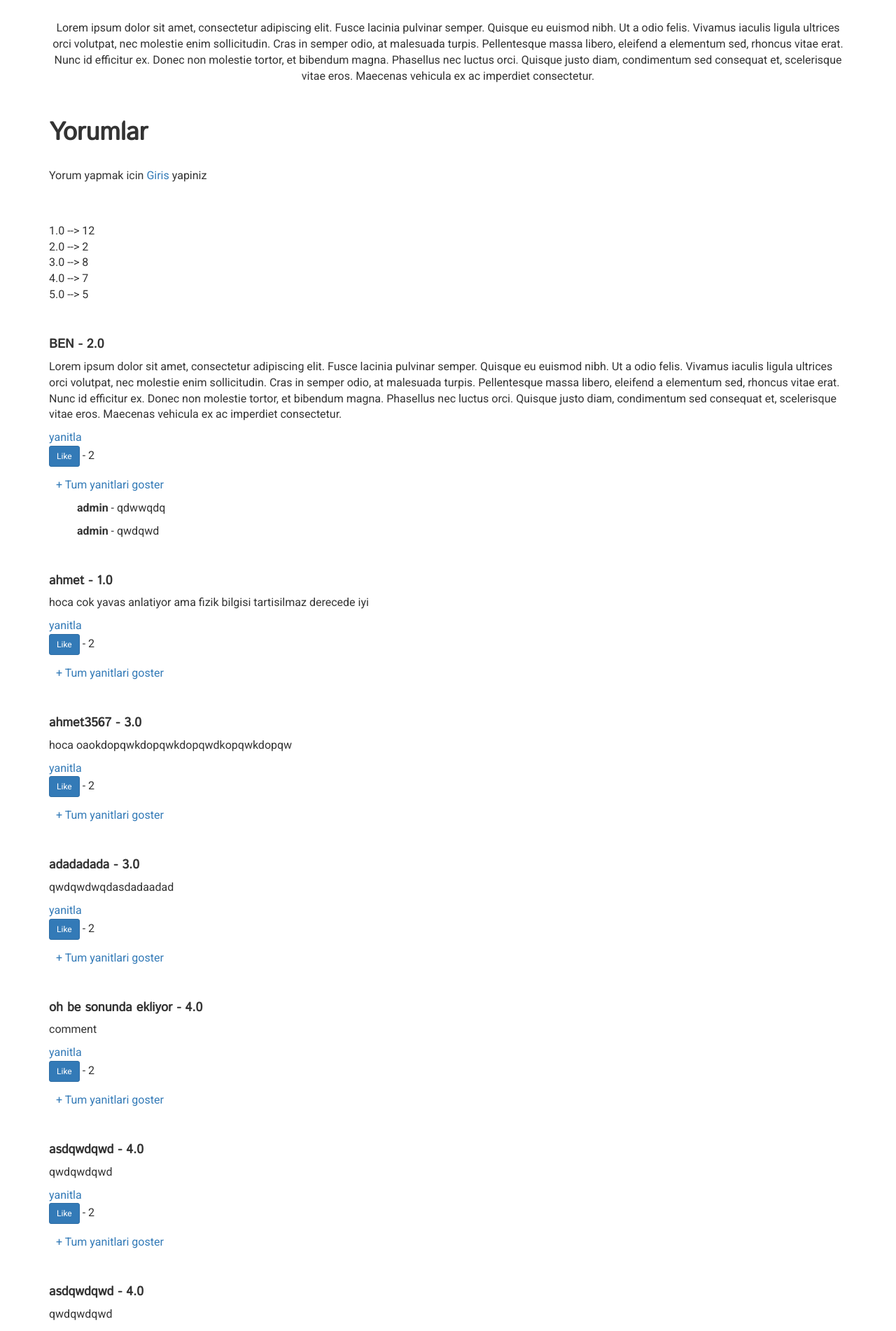
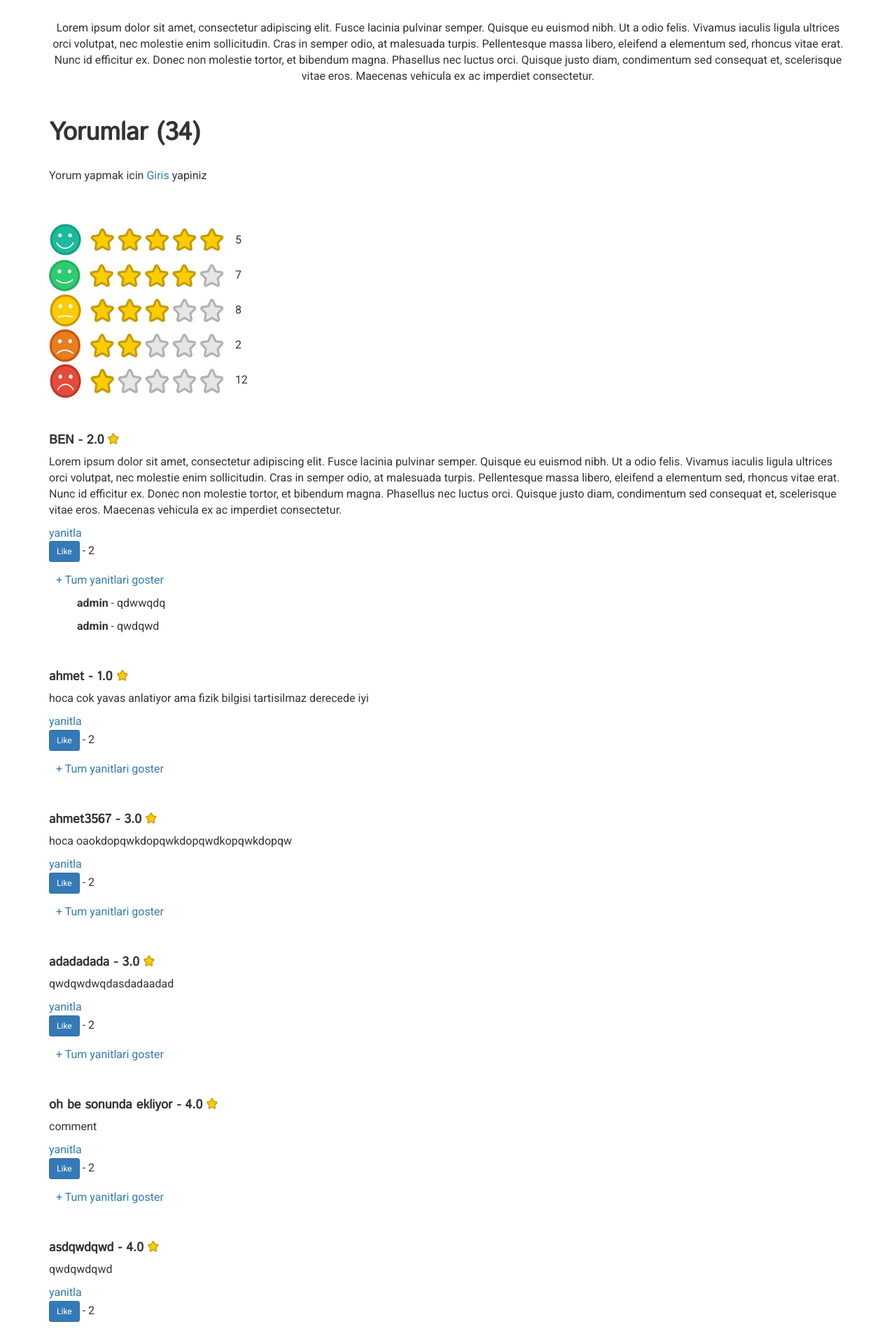
Before and after one commit to hmtcelik/hocaninotla, a Django app: page /university/faculty/depart/doctor/1/ in a window 1280 px wide. Shown: the part 695-2597 px from the top of the page at 70% size. Run offline with Django 3.2, Linux system fonts and the light colour scheme; data comes from the database, SQL or seed files in the repository; both versions use the stored data as it was after the commit; some libraries are stand-ins or nearby versions.

Commit message:
add star on comments

```diff
--- a/comment/models.py
+++ b/comment/models.py
@@ -49,7 +49,7 @@ class Comment(models.Model):
     comment_author = models.CharField(max_length=150)
     comment_body = models.TextField(max_length=1000)
     rate = models.FloatField(choices=RATE_CHOICES, null=True)
-    likes = models.ManyToManyField(User, related_name='comments')
+    likes = models.ManyToManyField(User, related_name='comments', blank=True)
 
     def total_likes(self):
         return self.likes.count()
--- a/comment/views.py
+++ b/comment/views.py
@@ -94,8 +94,16 @@ class CommentView(generic.DetailView):
             av_rates = 'No Rate'
         #-----------------------------------------------
 
+        all_comments = Comment.objects.filter(doctor=doctor).count #number of all comments
+
+        #------ like-counter --------
+        doc = get_object_or_404(Doctor, id=self.kwargs['pk'])
+        coments = Comment.objects.filter(doctor=doc)
+
+
         stuff = get_object_or_404(Comment, id=self.kwargs['pk'])
         total_likes = stuff.total_likes()
+
         arg = {'av_rates': av_rates,
                'rates1': noRate1,
                'rates2': noRate2,
@@ -104,6 +112,8 @@ class CommentView(generic.DetailView):
                'rates5': noRate5,
                'ct_recomments': self.ct,
                'total_likes': total_likes,
+               'all_comments': all_comments,
+
                }
 
         context.update(arg)
--- a/static/css/main.css
+++ b/static/css/main.css
@@ -33,7 +33,6 @@ pre {
 	background-color: e4e4e4;
 	border-radius: 10px;
 }
-
 
 
 .commentanswer {
--- a/templates/comment.html
+++ b/templates/comment.html
@@ -1,16 +1,23 @@
 {% extends 'includes/base.html' %}
+{% load static %}
 {% block title %}{{ doctor.doctor_name }}{% endblock %}
 {% block body %}
+        <style>
+                .total-rates{
+                        width: 250px;
+                        height: 50px;
+                }
+        </style>
         <div style="
 	text-align: center;
 	margin-bottom: 30px;
         ">
-                <h1>{{doctor.doctor_name}} - {{ av_rates }}</h1>
+                <h1>{{doctor.doctor_name}} - {{ av_rates }} <img src="{% static '/images/just-star.jpg/'%}" width="30px" height="35px" alt=""></h1>
                 <img src="/media/{{ doctor.doctor_pp }}" alt="doc" width="320px" height="380px" class = "doc-pp">
                 <p>{{doctor.doctor_bio}}</p>
         </div>
         <div style="margin-top: 50px;">
-                <h1 style="margin-bottom: 30px;">Yorumlar</h1>
+                <h1 style="margin-bottom: 30px;">Yorumlar ({{ all_comments }}) </h1>
                 {% if user.is_authenticated %}
                         <button type="button"><a href="{% url 'comment:createcomment' doctor.id%}">Yorum Ekle</a></button>
 
@@ -54,15 +61,15 @@
 
                 <Br>
                 <Br>
-                1.0 --> {{ rates1 }} <br>
-                2.0 --> {{ rates2 }} <Br>
-                3.0 --> {{ rates3 }} <Br>
-                4.0 --> {{ rates4 }} <br>
-                5.0 --> {{ rates5 }} <br>
+                <img src="{% static '/images/total-rates-stars/5-star.jpg'%}" class="total-rates" alt="">&nbsp; &nbsp; {{ rates5 }} <br>
+                <img src="{% static '/images/total-rates-stars/4-star.jpg'%}" class="total-rates" alt="">&nbsp; &nbsp; {{ rates4 }} <br>
+                <img src="{% static '/images/total-rates-stars/3-star.jpg'%}" class="total-rates" alt="">&nbsp; &nbsp; {{ rates3 }} <br>
+                <img src="{% static '/images/total-rates-stars/2-star.jpg'%}" class="total-rates" alt="">&nbsp; &nbsp; {{ rates2 }} <br>
+                <img src="{% static '/images/total-rates-stars/1-star.jpg'%}" class="total-rates" alt="">&nbsp; &nbsp; {{ rates1 }} <br>
 
                 {% for comment in doctor.comment_set.all  %}
                         <div  style="margin-top: 50px;">
-                                <h4>{{comment.comment_author}} - {{comment.rate}}</h4>
+                                <h4>{{comment.comment_author}} - {{comment.rate}} <img src="{% static '/images/just-star.jpg/'%}" width="16px" height="20px" alt=""></h4>
                                 <p>{{ comment.comment_body }}</p>
                                 <a href="{% url 'comment:commentanswer' doctor.id comment.id%}">yanitla</a>
 
@@ -89,6 +96,6 @@
                                 </div>
                         </div>
                         <!-- end answers -->
-                {% endfor %}
-        </div>
+                        {% endfor %}
+                </div>
 {% endblock %}
```
Also changed, not shown: db.sqlite3, media/uploads/matmatik.jpg (added), static/images/1600952265-962331.webp (deleted), static/images/just-star.jpg (added), static/images/rating.jpg (deleted), static/images/total-rates-stars/1-star.jpg (added), static/images/total-rates-stars/2-star.jpg (added), static/images/total-rates-stars/3-star.jpg (added), static/images/total-rates-stars/4-star.jpg (added), static/images/total-rates-stars/5-star.jpg (added), 2 other files.
